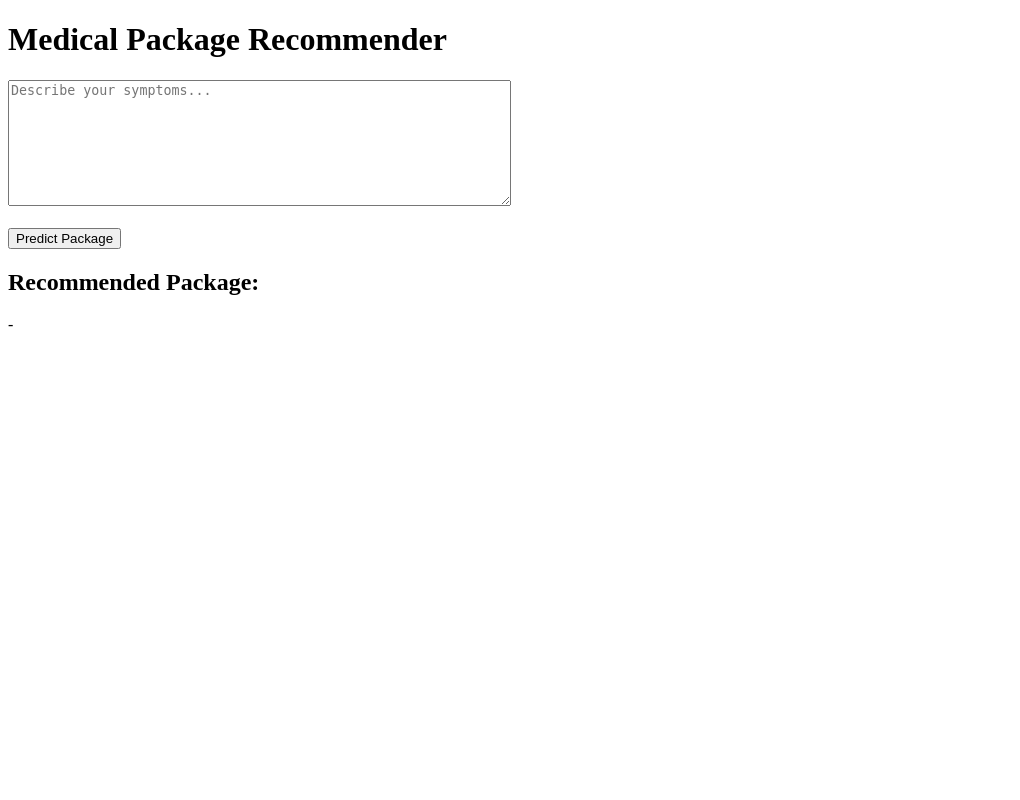
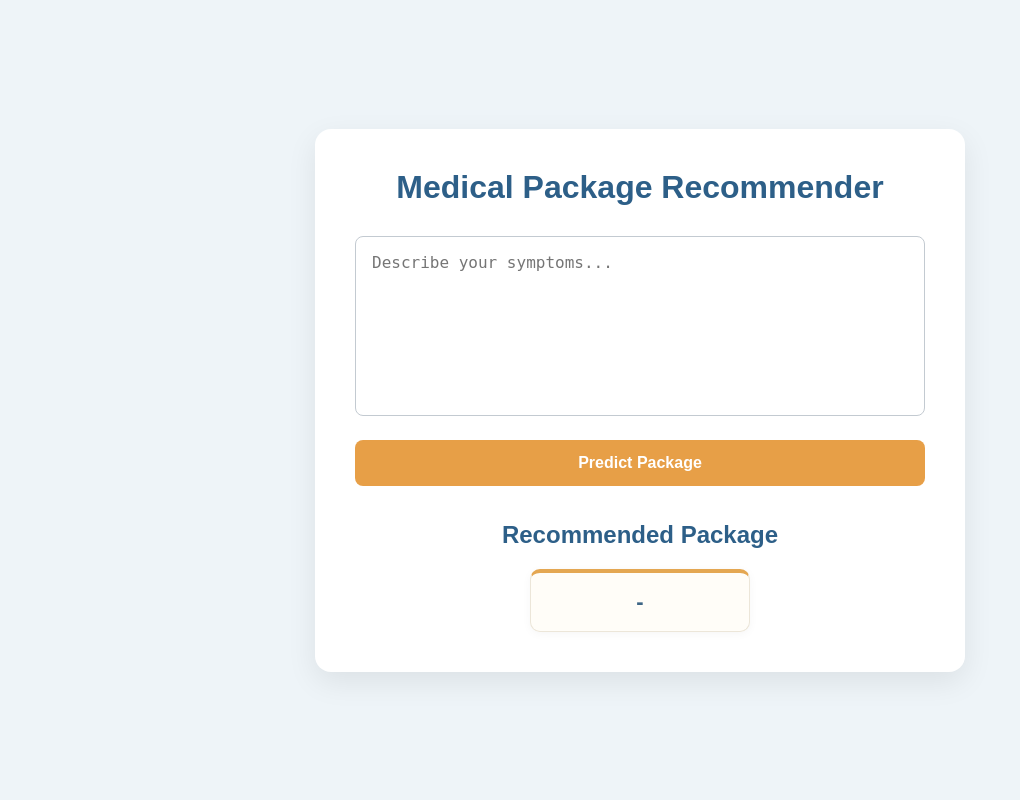
Before and after one commit to Sara-Imanian/medical-tourism-package-recommender, a Flask app: page / in a window 1280 px wide. Shown: the whole page, without its empty margins (0-1020 px from the left). Run offline with Flask 3, Linux system fonts and the light colour scheme; parts of the project's set-up code (start-up, migrations or seed data) failed here and were passed over.

Commit message:
add web interface and styling

```diff
--- /dev/null
+++ b/static/style.css
@@ -0,0 +1,133 @@
+*{
+    margin:0;
+    padding:0;
+    box-sizing:border-box;
+}
+
+body{
+    font-family: Arial, Helvetica, sans-serif;
+    background:#eef4f8;
+
+    display:flex;
+    justify-content:center;
+    align-items:center;
+
+    min-height:100vh;
+}
+
+.container{
+
+    width:650px;
+    max-width:90%;
+
+    background:white;
+
+    padding:40px;
+
+    border-radius:16px;
+
+    box-shadow:0 10px 30px rgba(0,0,0,.08);
+
+}
+
+h1{
+
+    text-align:center;
+
+    color:#2d5f88;
+
+    margin-bottom:30px;
+}
+
+textarea{
+
+    width:100%;
+    height:180px;
+    padding:16px;
+
+    font-size:16px;
+
+    border:1px solid #c3cad1;
+    border-radius:8px;
+
+    resize:none;
+    outline:none;
+
+    transition:.25s;
+}
+
+textarea:focus{
+
+    border-color:#669bbef3;
+
+    box-shadow:0 0 0 4px rgba(102,155,190,.15);
+
+}
+
+button{
+
+    width:100%;
+    margin-top:20px;
+    padding:14px;
+
+    font-size:16px;
+    font-weight:bold;
+
+    cursor:pointer;
+
+    border:none;
+
+    border-radius:8px;
+
+    background:#e59738eb;
+    color:white;
+
+    transition:.25s;
+}
+
+button:hover{
+
+    background:#cc8124eb;
+
+}
+
+h2{
+
+    text-align:center;
+
+    margin-top:35px;
+
+    color:#2d5f88;
+
+}
+
+.result-box{
+
+    width:220px;
+    margin:20px auto 0;
+    padding:16px;
+
+    text-align:center;
+
+    background:#fffdf8;
+
+    border:1px solid #ece6d9;
+    border-radius:10px;
+
+    border-top:4px solid #e4a752;
+
+    box-shadow:0 2px 10px rgba(0,0,0,.04);
+
+}
+
+#result{
+
+    margin:0;
+
+    font-size:22px;
+
+    font-weight:bold;
+
+    color:#325c7ef0;
+
+}
--- a/templates/index.html
+++ b/templates/index.html
@@ -4,31 +4,30 @@
     <meta charset="UTF-8">
     <meta name="viewport" content="width=device-width, initial-scale=1.0">
     <title>Medical Package Recommender</title>
+    <link rel="stylesheet" href="{{ url_for('static', filename='style.css') }}">
 </head>
 
 <body>
+
+<div class="container">
 
     <h1>Medical Package Recommender</h1>
 
     <textarea
         id="message"
-        rows="8"
-        cols="60"
         placeholder="Describe your symptoms..."
     ></textarea>
-
-    <br><br>
 
     <button id="predictBtn">
         Predict Package
     </button>
+    <h2>Recommended Package</h2>
 
-    <h2>Recommended Package:</h2>
+    <div class="result-box">
+        <p id="result">-</p>
+    </div>
 
-    <p id="result">
-        -
-    </p>
-
+</div>
     <script>
     const button = document.getElementById("predictBtn");
 
```
